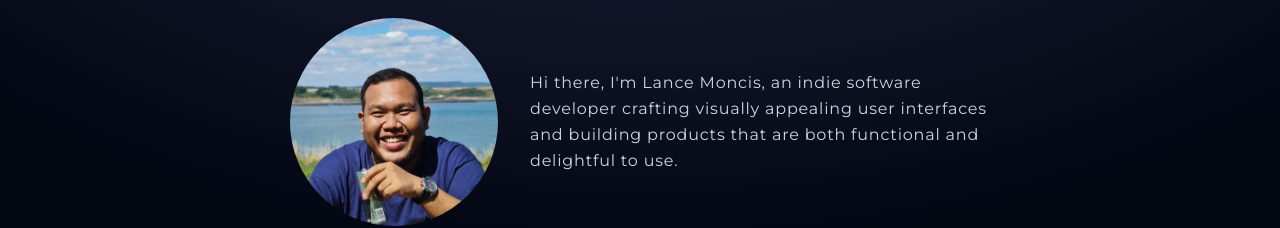
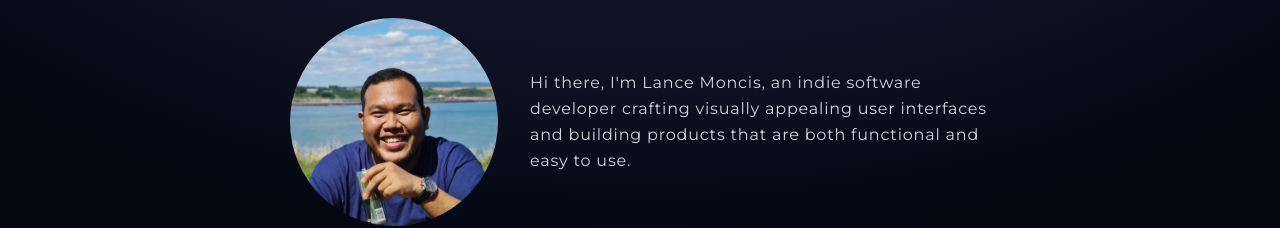
Before and after one commit to lanzmoncis/portfolio, a Next.js app: page / in a window 1280 px wide. Shown: the part 222-450 px from the top of the page. Built offline with nearby package versions, Linux system fonts and the light colour scheme.

Commit message:
update hero paragraph

```diff
--- a/components/home/hero.tsx
+++ b/components/home/hero.tsx
@@ -26,7 +26,7 @@ export const Hero = () => {
         <p className="text-pretty">
           Hi there, I'm Lance Moncis, an indie software developer crafting
           visually appealing user interfaces and building products that are both
-          functional and delightful to use.
+          functional and easy to use.
         </p>
       </div>
       <div className="flex gap-6 justify-start w-full">
```
